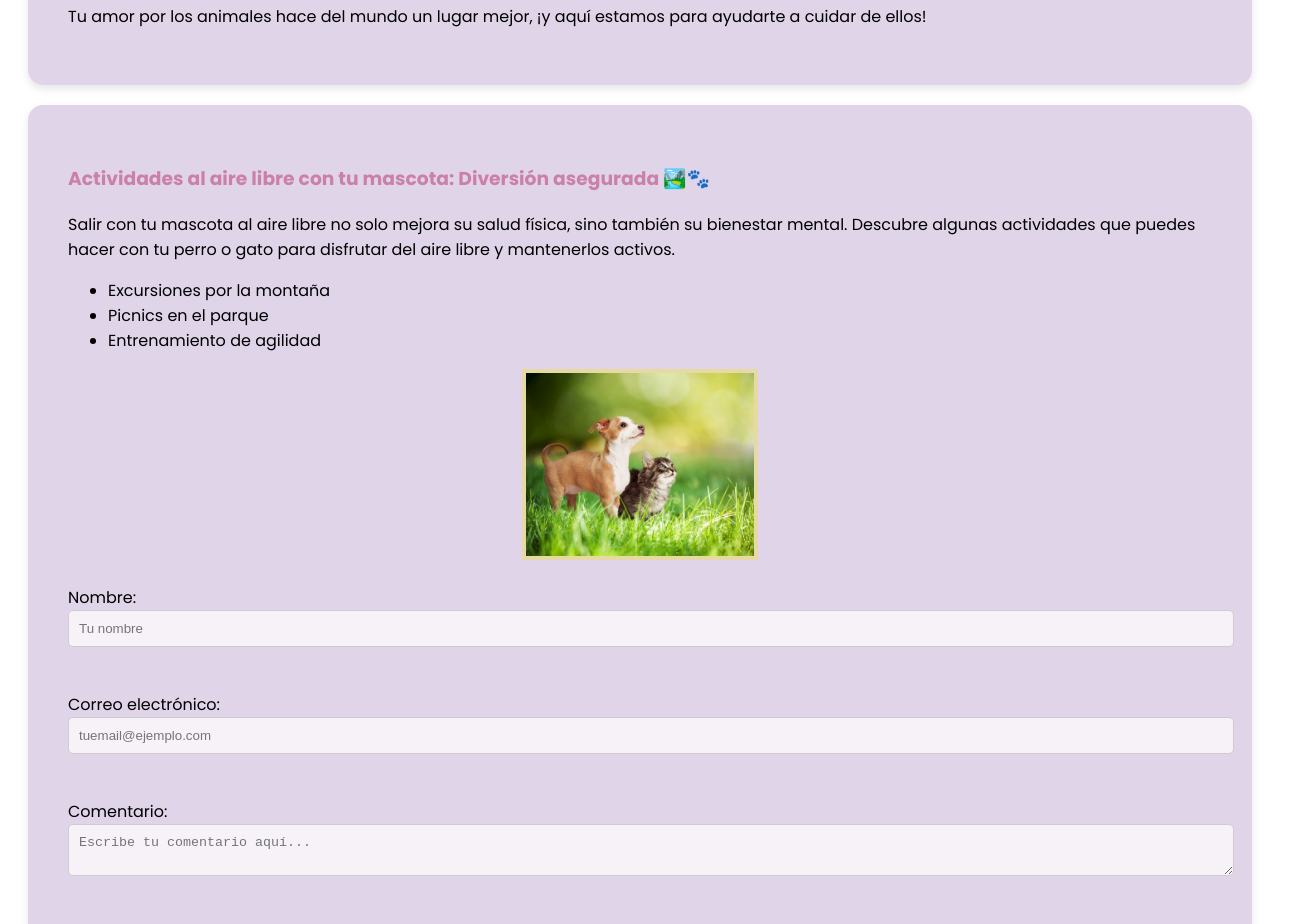
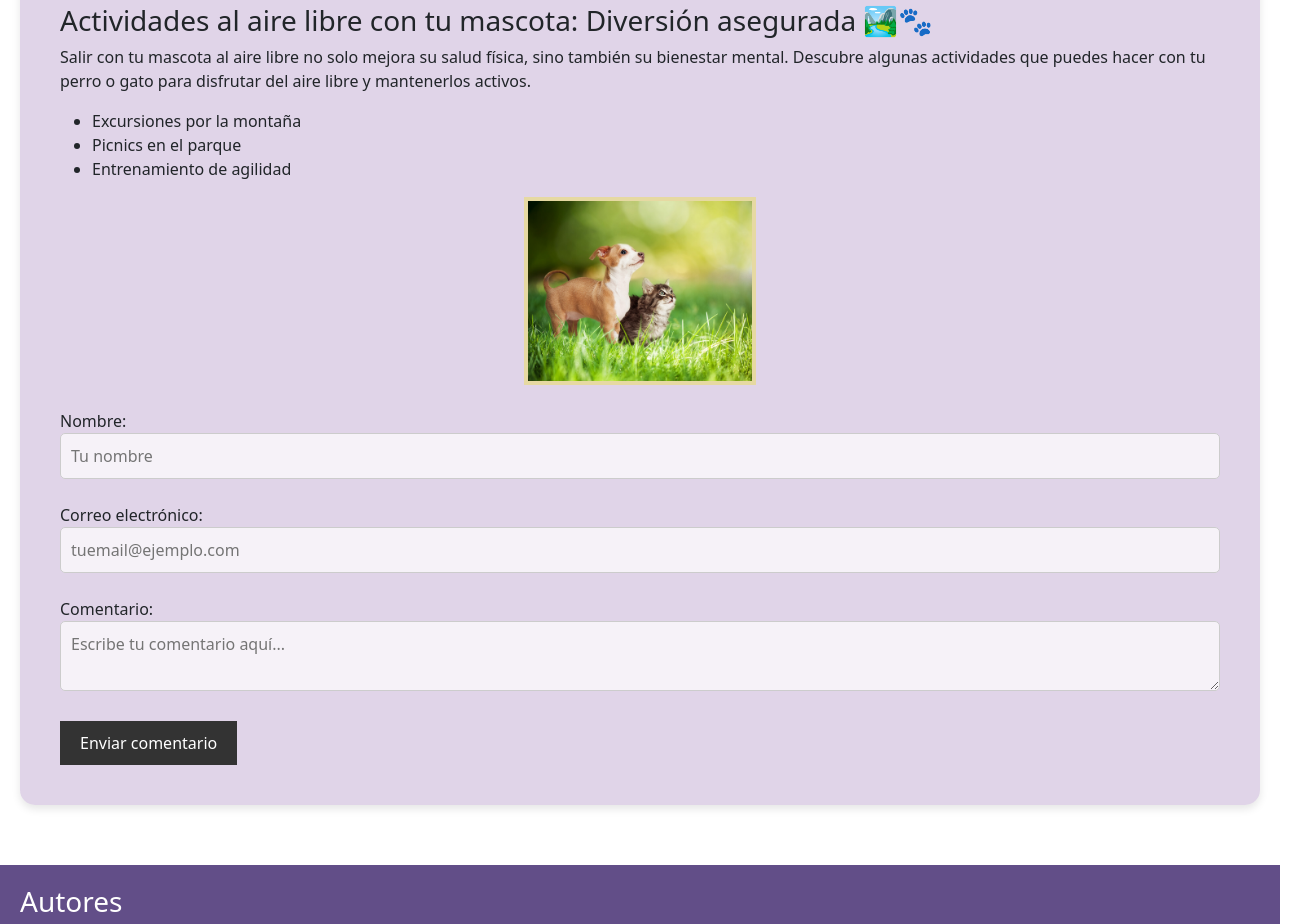
Before and after one commit to ngcortes20/Blog-Pets, a plain HTML site: page ad-l8-1.0/index.html in a window 1280 px wide. Shown: the part 1380-2304 px from the top of the page, 1312 px wide, since content can reach past the window. Drawn offline with nearby package versions, Linux system fonts and the light colour scheme; files whose address does not match are found by name.

Commit message:
Link bootstrap

```diff
--- a/ad-l8-1.0/index.html
+++ b/ad-l8-1.0/index.html
@@ -4,11 +4,10 @@
 <head>
   <meta charset="utf-8">
   <meta name="viewport" content="width=device-width">
-  <link rel="preconnect" href="https://fonts.googleapis.com">
-    <link rel="preconnect" href="https://fonts.gstatic.com" crossorigin>
-    <link href="https://fonts.googleapis.com/css2?family=Poppins:ital,wght@0,100;0,200;0,300;0,400;0,500;0,600;0,700;0,800;0,900;1,100;1,200;1,300;1,400;1,500;1,600;1,700;1,800;1,900&display=swap" rel="stylesheet">
+  <link rel="stylesheet" href="style.css">
+  <link href="https://cdn.jsdelivr.net/npm/bootstrap@5.3.3/dist/css/bootstrap.min.css" rel="stylesheet" integrity="sha384-QWTKZyjpPEjISv5WaRU9OFeRpok6YctnYmDr5pNlyT2bRjXh0JMhjY6hW+ALEwIH" crossorigin="anonymous">
   <title>The Blog Site Team 5</title>
-  <link rel="stylesheet" href="style.css">
+
 </head>
 <body>
   <header>
@@ -96,6 +95,6 @@
         <p>Contacto: <a href="mailto:petlovers@gmail.com">petlovers@gmail.com</a></p>
     </div>
   </footer>
+  <script src="https://cdn.jsdelivr.net/npm/bootstrap@5.3.3/dist/js/bootstrap.bundle.min.js" integrity="sha384-YvpcrYf0tY3lHB60NNkmXc5s9fDVZLESaAA55NDzOxhy9GkcIdslK1eN7N6jIeHz" crossorigin="anonymous"></script>
 </body>
-
 </html>
```
Also changed, not shown: ad-l8-1.0/index2.html (+3 -5 lines), ad-l8-1.0/index3.html (+3 -5 lines).
